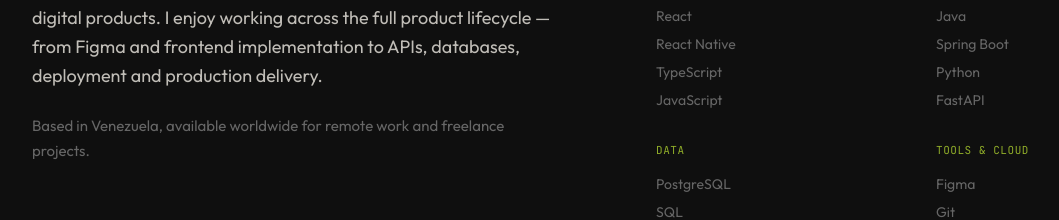
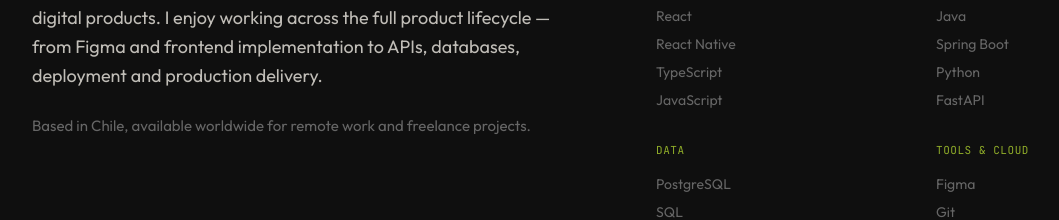
Before and after one commit to aleberrot/portafolio, a React (Vite) app: page / in a window 1280 px wide. Shown: the part 5508-5728 px from the top of the page, without its empty margins (32-1091 px from the left). Built offline with nearby package versions, Linux system fonts and the light colour scheme.

Commit message:
modified about section

```diff
--- a/src/sections/AboutSection.tsx
+++ b/src/sections/AboutSection.tsx
@@ -32,8 +32,8 @@ export function AboutSection({ lang }: { lang: Lang }) {
                   </p>
                   <p className="text-dim text-[15px] leading-relaxed">
                     {en
-                      ? 'Based in Venezuela, available worldwide for remote work and freelance projects.'
-                      : 'Basado en Venezuela, disponible mundialmente para trabajo remoto y proyectos freelance.'}
+                      ? 'Based in Chile, available worldwide for remote work and freelance projects.'
+                      : 'Basado en Chile, disponible mundialmente para trabajo remoto y proyectos freelance.'}
                   </p>
                 </div>
               )
```
